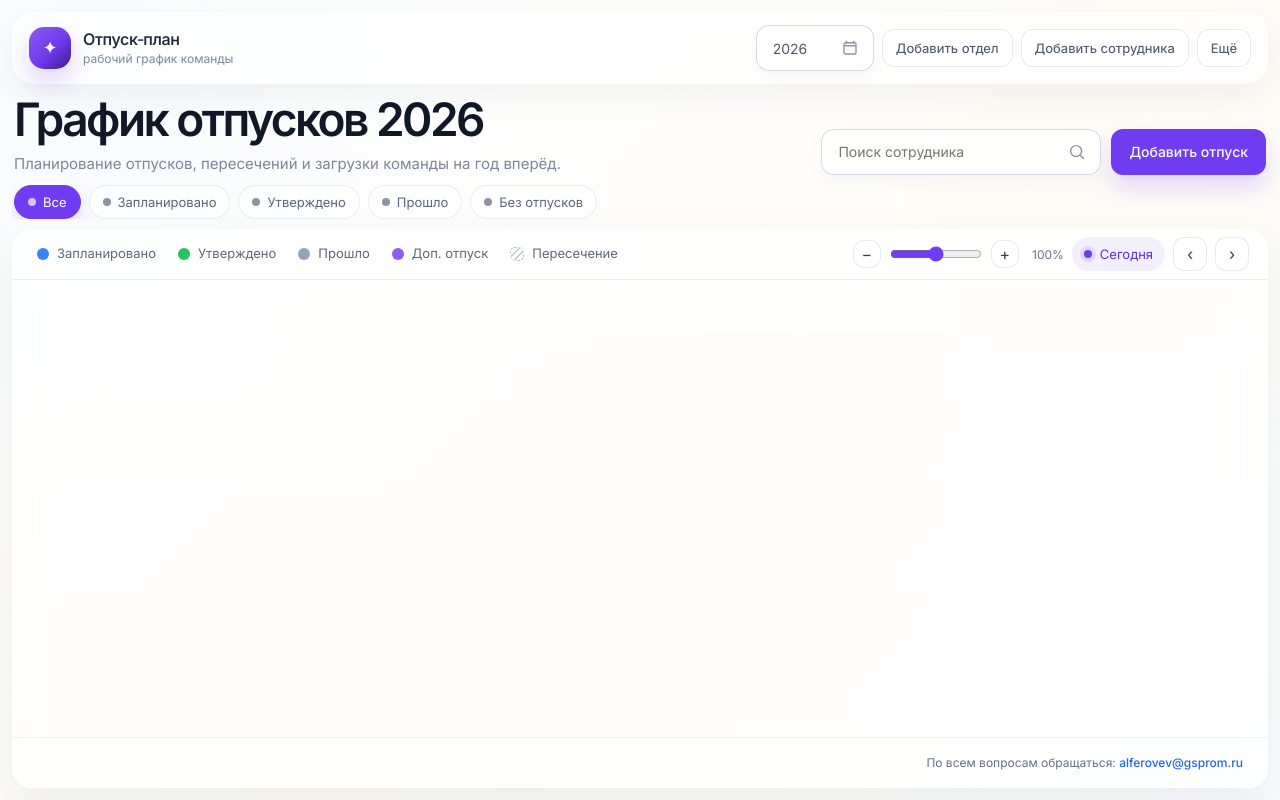
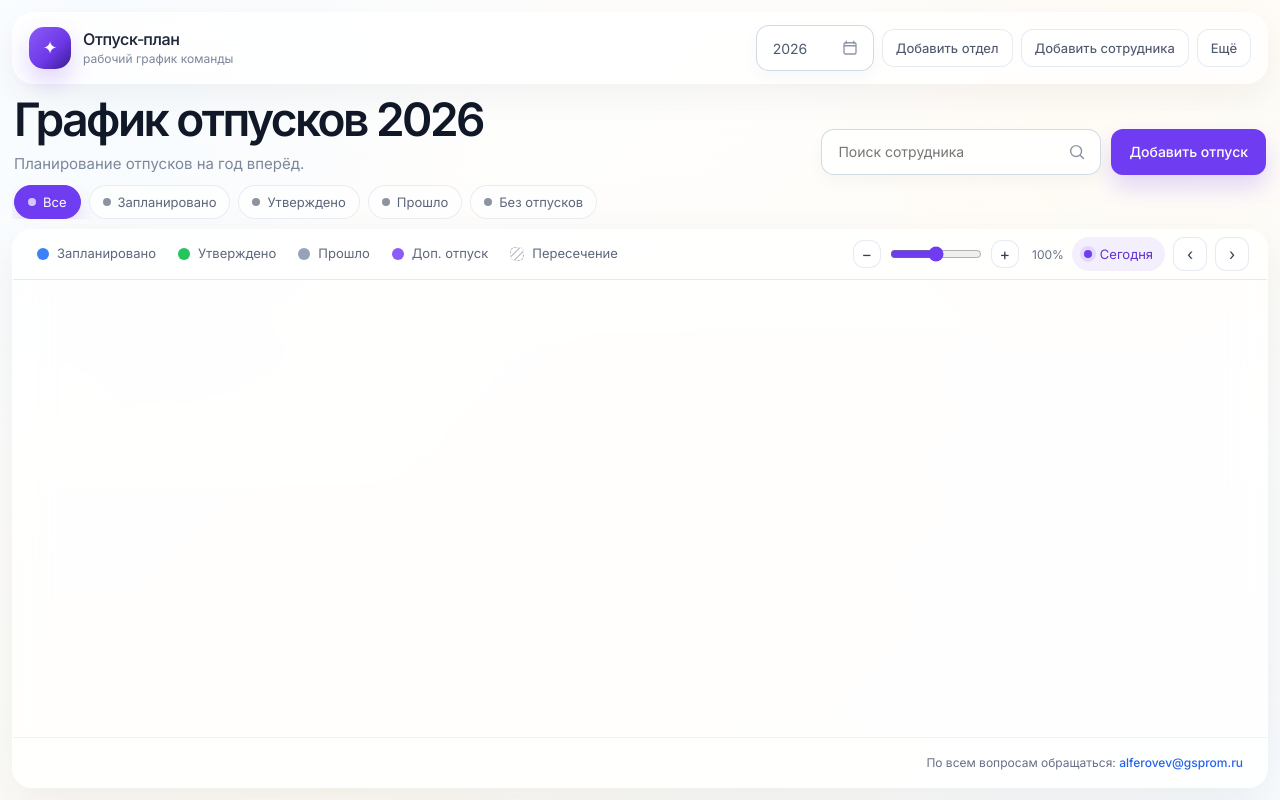
Before and after one commit to reiling2/otpuskaa.github.io, a plain HTML site: page index.html in a window 1280 px wide. Drawn offline with Linux system fonts and the light colour scheme; no server answers.

Commit message:
Update index.html

```diff
--- a/index.html
+++ b/index.html
@@ -46,7 +46,7 @@
       <div class="head">
         <div class="title">
           <h1 id="title">График отпусков 2026</h1>
-          <p>Планирование отпусков, пересечений и загрузки команды на год вперёд.</p>
+          <p>Планирование отпусков на год вперёд.</p>
         </div>
         <div class="toolbar">
           <label class="field">
```
